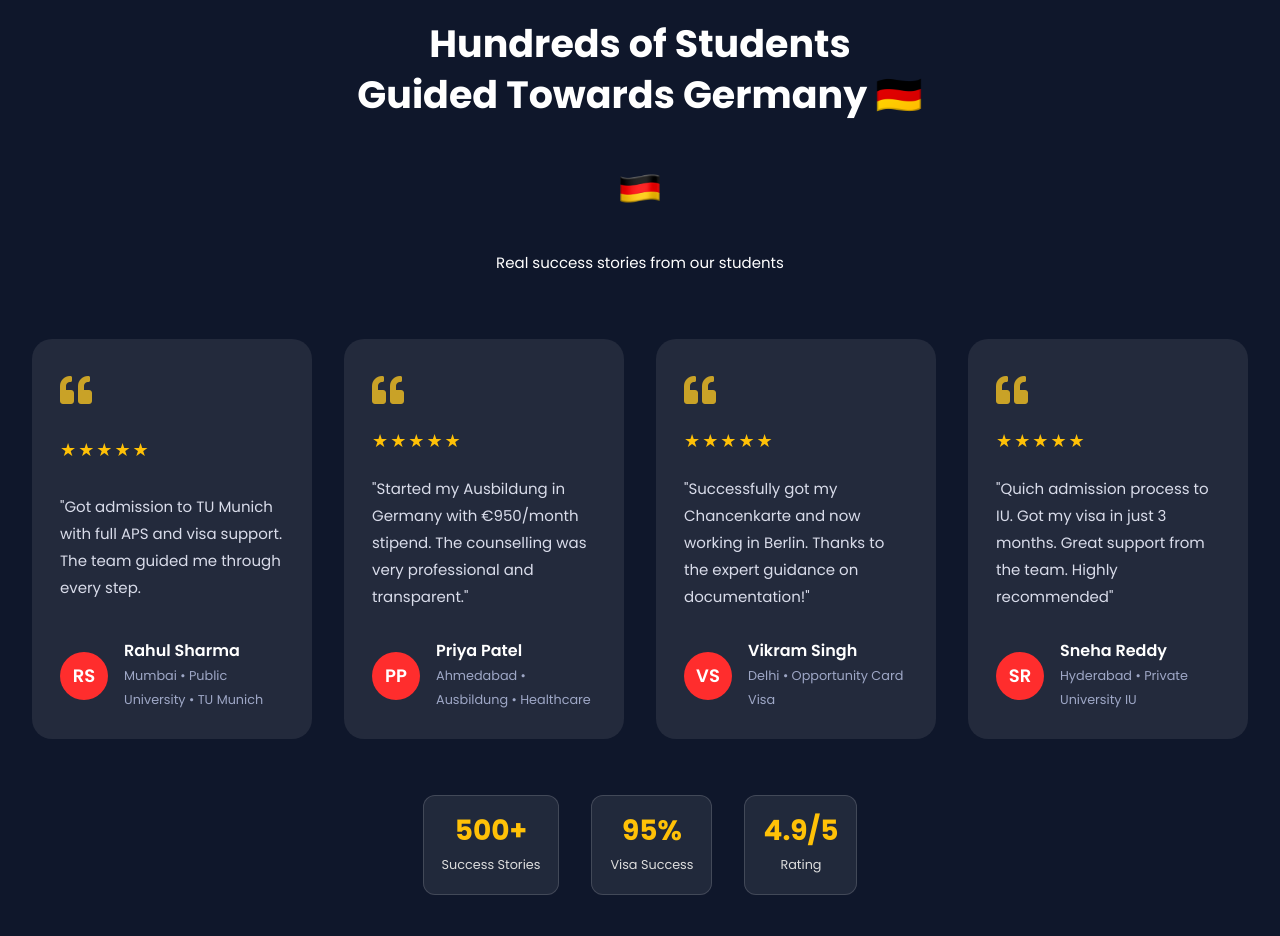
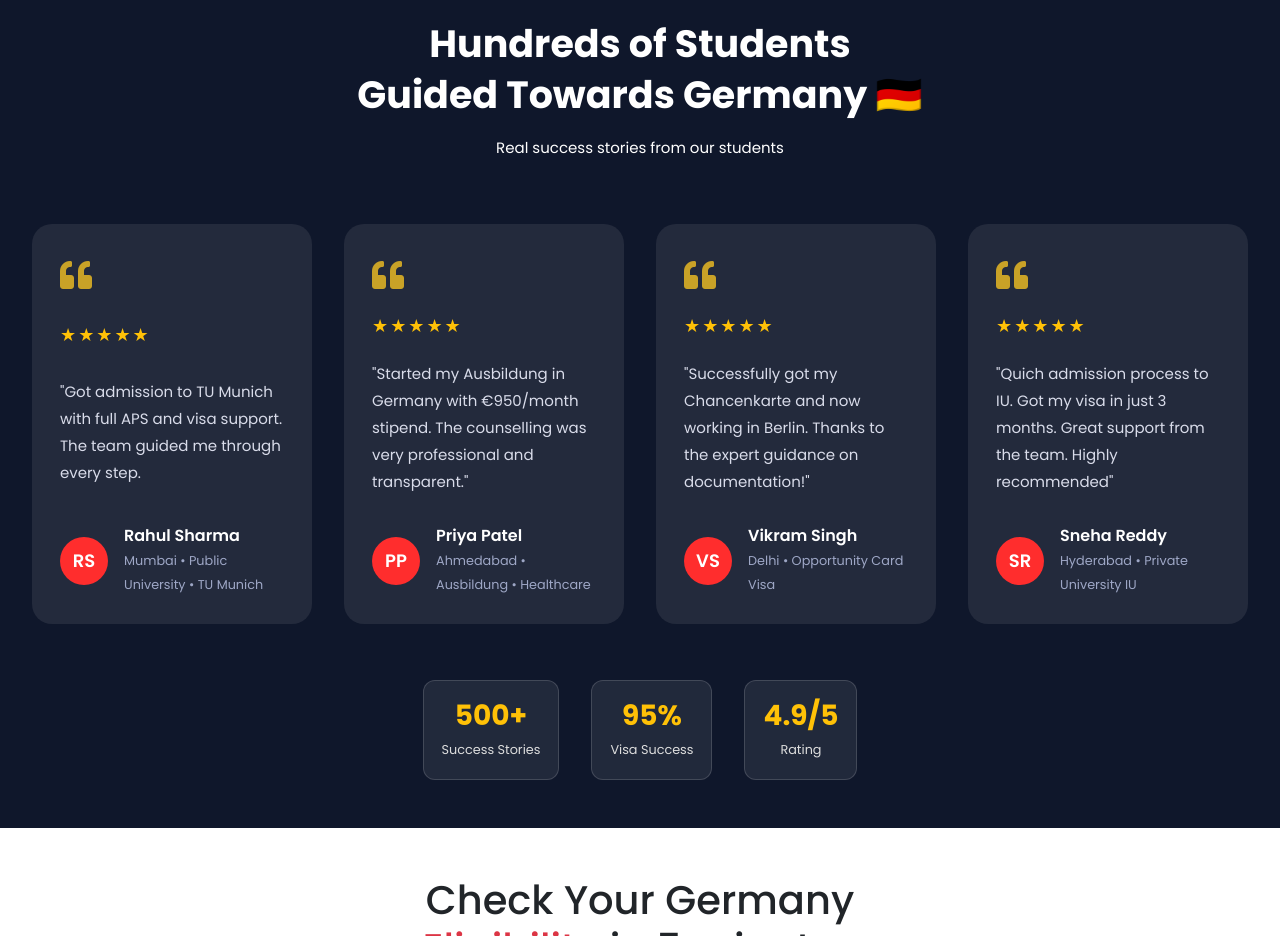
Before and after one commit to HardikKajne1999/Bootstrap-Blog, a plain HTML site: page index.html in a window 1280 px wide. Shown: the part 3940-4876 px from the top of the page. Drawn offline with nearby package versions, Linux system fonts and the light colour scheme.

Commit message:
flag issue

```diff
--- a/index.html
+++ b/index.html
@@ -419,9 +419,9 @@
             Guided Towards Germany 🇩🇪
           </h2>
 
-          <div class="flag">
+          <!-- <div class="flag">
             <img src="./images.png" alt="" />
-          </div>
+          </div> -->
 
           <p class="subtitle text-white">
             Real success stories from our students
```
